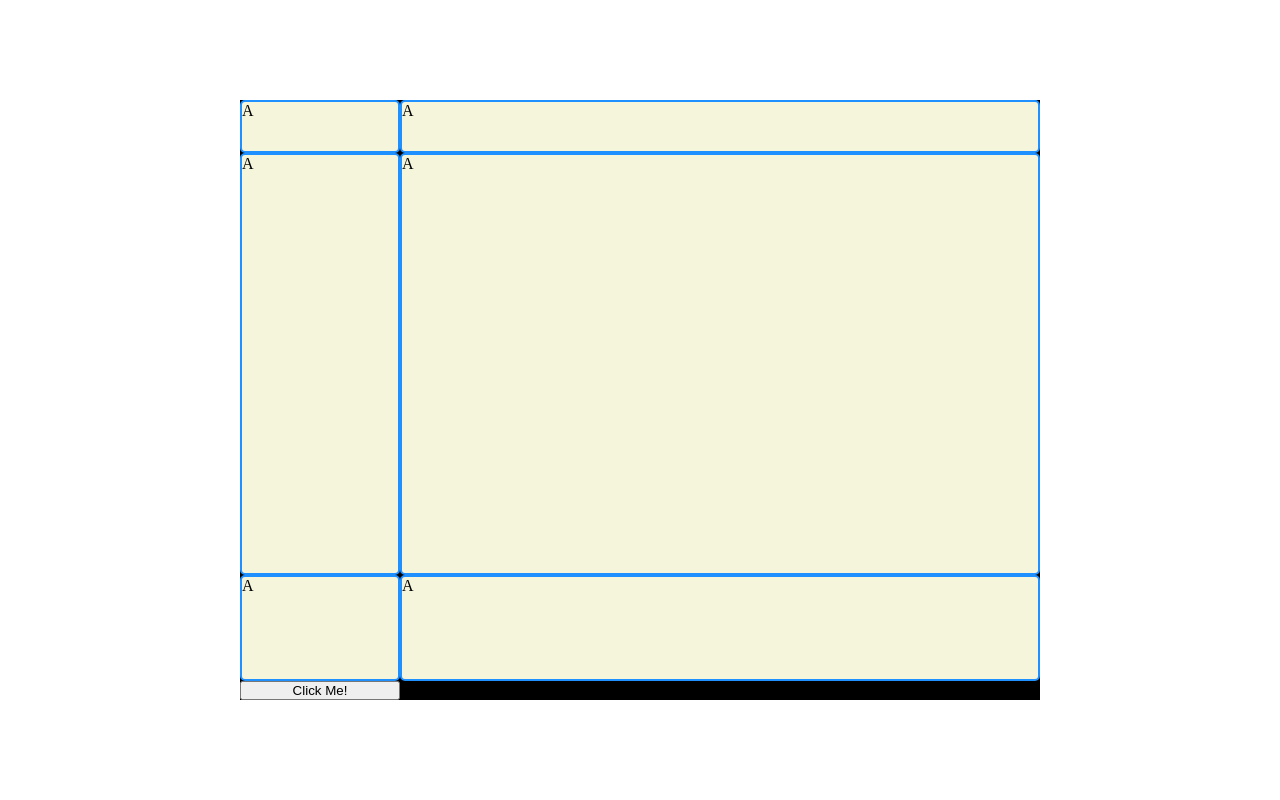
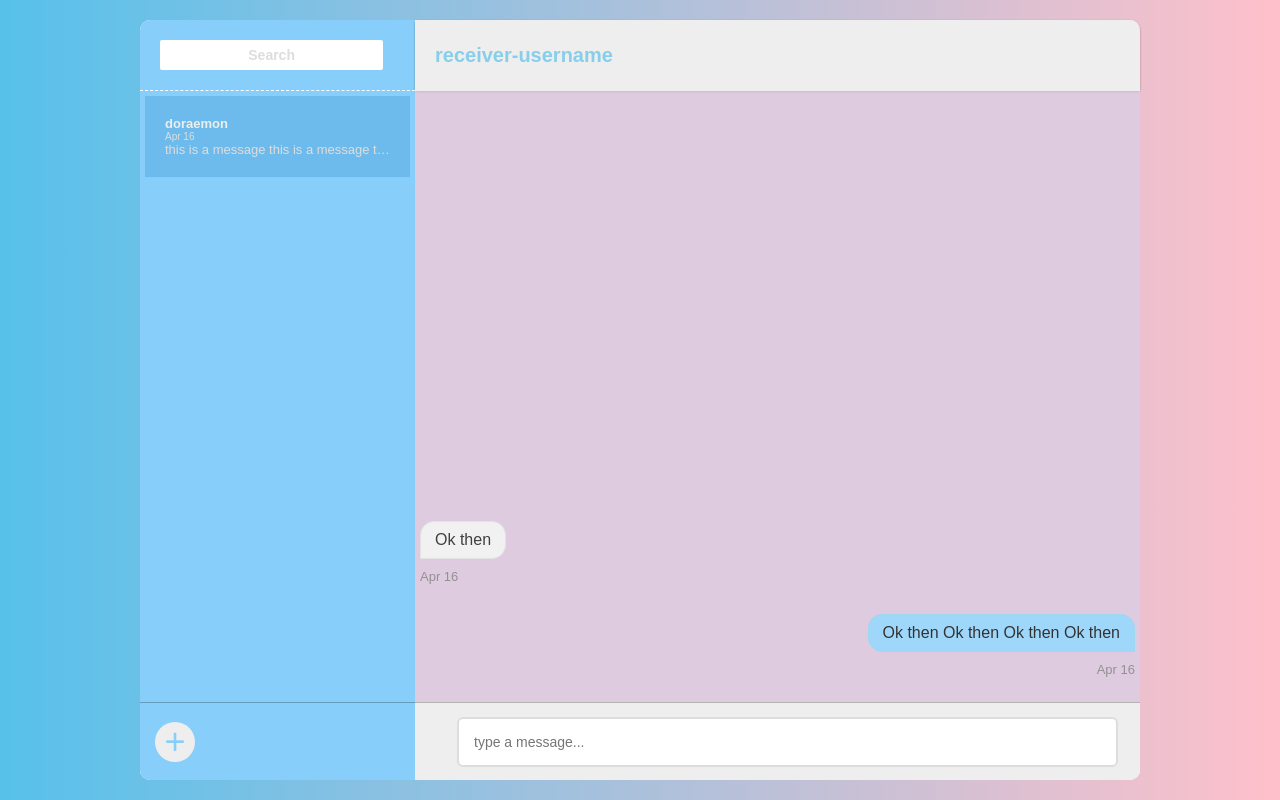
Before and after one commit to chy101010/PrivateChat, a website: page public/chat.html in a window 1280 px wide. Drawn offline with nearby package versions, Linux system fonts and the light colour scheme; no server answers.

Commit message:
lost track

```diff
--- a/public/chat.html
+++ b/public/chat.html
@@ -1,26 +1,43 @@
 <!DOCTYPE html>
 <html lang="en">
-
 <head>
-    <title>SimpleChat</title>
-    <meta charset="UTF-8" />
-    <meta name="viewport" content="width=device-width, initial-scale=1" />
-    <link rel="stylesheet" type="text/css" href="./style/chat.css" />
+    <meta charset="utf-8">
+    <link rel="stylesheet" type="text/css" media="screen" href="./style/chat.css">
+    <title>chat</title>
 </head>
-
 <body>
-
-    <div id="chat-containter">
-        <div class="box search-container">A</div>
-        <div class="box conversation-list">A</div>
-        <div class="box chat-title">A</div>
-        <div class="box message-list">A</div>
-        <div class="box find-section">A</div>
-        <div class="box input-section">A</div>
-        <button type="button" id = "lol">Click Me!</button>
+    <div id="chat-container">
+        <div id="search-container">
+            <input type="text" placeholder="Search" />
+        </div>
+        <div id="conversation-list">
+            <div class="conversation active">
+                <div class="title-text">doraemon</div>
+                <div class=created-date>Apr 16</div>
+                <div class="conversation-message">
+                    this is a message this is a message this is a message
+                </div>
+            </div>
+        </div>
+        <div id="new-message-container">
+            <a href="#">+</a>
+        </div>
+        <div id="chat-title">
+            <span id = "receiver-username">receiver-username</span>
+        </div>
+        <div id="chat-message-list">
+            <div class="message-row your-message">
+                <div class="message-text">Ok then Ok then Ok then Ok then</div>
+                <div class="message-time"> Apr 16</div>
+            </div>
+            <div class="message-row other-message">
+                <div class="message-text">Ok then</div>
+                <div class="message-time"> Apr 16</div>
+            </div>
+        </div>
+        <div id="chat-form">
+            <input type="text" placeholder="type a message..." maxlength="100"/>
+        </div>
     </div>
-    <script src="/socket.io/socket.io.js"></script>
-    <script src="script/chat.js"></script>
 </body>
-
 </html>
--- a/public/script/chat.js
+++ b/public/script/chat.js
@@ -6,8 +6,8 @@ const socket = io();
         window.location.href = "/login";
     });
 
-    socket.on('display-message', (msg) => {
-        console.log("msg");
+    socket.on('display-message', (msg, sender) => {
+        console.log(`Message: ${msg}, Sender:${sender}`);
     });
 
     document.getElementById("lol").addEventListener("click", () => {
--- a/public/style/chat.css
+++ b/public/style/chat.css
@@ -1,6 +1,7 @@
-* {
+*{
     margin: 0;
     padding: 0;
+    box-sizing: border-box;
 }
 
 html,
@@ -8,23 +9,248 @@ body {
     height: 100%;
 }
 
+html {
+    font-family: Arial, Helvetica, sans-serif;
+    background: linear-gradient(to right, #57c1eb 0%, pink 100%);
+    font-size: 10px;
+}
+
 body {
     display: grid;
     place-items: center;
 }
 
-#chat-containter{
+#chat-container {
     display: grid;
-    width: 800px;
-    height: 600px;
-    background-color: black;
-    grid-template-rows: 0.5fr 4fr 1fr;
-    grid-template-columns: 1fr 4fr;
+    grid:
+        "search-container chat-title" 71px
+        "conversation-list chat-message-list" 1fr
+        "new-message-container chat-form" 78px
+        / 275px 1fr;
+    min-width: 800px;
+    max-width: 1000px;
+    max-height: 800px;
+    width: 100%;
+    height: 95vh;
+    background: white;
+    border-radius: 10px;
 }
 
-.box {
-    background-color: beige;
+#search-container,
+#conversation-list,
+#new-message-container {
+    background: lightskyblue;
+}
+
+#conversation-list {
+    overflow: auto;
+    padding: 5px;
+}
+
+#search-container {
+    display: grid;
+    align-items: center;
+    padding: 0 20px;
+    grid-area: search-container;
+    border-radius: 10px 0 0 0;
+    border-bottom: 1px dashed white;
+}
+
+#search-container input{
+    outline: none;
+    font-weight: bold;
+    border-radius: 2px;
+    height: 30px;
+    width: 95%;
+    border: none;
+    font-size: 1.4rem;
+}
+
+#search-container :hover{
+    box-shadow: 0px 0px 20px pink;
+}
+
+
+
+#search-container input::placeholder {
+    color: #ddd;
+    font-weight: bold;
+    text-align: center;
+}
+
+#conversation-list {
+    grid-area: conversation-list;
+}
+
+.conversation {
+    color: #ddd;
+    grid-template-columns: 40px 1fr max-content;
+    grid-gap: 10px;
+    font-size: 1.3rem;
+    border-bottom: 1px solid skyblue;
+    padding: 20px 20px 20px 15px;
+}
+
+.conversation.active,
+.conversation:hover {
+    background: #6dbbec;
+}
+
+.conversation:hover {
+    cursor: pointer;
+}
+
+#chat-message-list {
+    grid-area: chat-message-list;
+    display: flex;
+    flex-direction: column-reverse;
+}
+
+.message-text {
+    padding: 9px 14px;
+    font-size: 1.6rem;
+    margin-bottom: 5px;
+    margin: 5px;
+}
+
+.message-time {
+    font-size: 1.3rem;
+    color: #777;
+    margin: 5px;
+}
+
+.message-row {
+    display: grid;
+    grid-template-columns: 70%;
+    margin-bottom: 20px;
+}
+
+.title-text {
+    font-weight: bold;
+    color: #eee;
+    padding-left: 5px;
+    white-space: nowrap;
+    overflow-x: hidden;
+    text-overflow: ellipsis;
+}
+
+.your-message {
+    justify-content: end;
+    justify-items: end;
+
+}
+
+.your-message .message-text {
+    background: lightskyblue;
     color: black;
-    border-radius: 5px;
-    border: 2px dodgerblue solid;
-  }
+    border: 1px solid skyblue;
+    border-radius: 14px 14px 0 14px;
+}
+
+.other-message {
+    justify-items: start;
+}
+
+.other-message .message-text {
+    background: #eee;
+    color: #111;
+    border: 1px solid #ddd;
+    border-radius: 14px 14px 14px 0 ;
+}
+
+.created-date {
+    color: #ddd;
+    font-size: 1rem;
+    padding-left: 5px;
+}
+
+.conversation-message {
+    grid-column: span 2x;
+    padding-left: 5px;
+    white-space: nowrap;
+    overflow-x: hidden;
+    text-overflow: ellipsis;
+}
+
+#new-message-container {
+    display: grid;
+    grid: 40px / 40px;
+    align-content: center;
+    grid-area: new-message-container;
+    border-top: 1px solid rgba(0, 0, 0, 0.25);
+    border-radius: 0 0 0 10px;
+    padding: 0 15px;
+}
+
+#new-message-container a {
+    display: grid;
+    place-content: center center;
+    background: #eee;
+    border-radius: 100%;
+    color: lightskyblue;
+    text-decoration: none;
+    font-size: 3.6rem;
+}
+
+#chat-title,
+#chat-form {
+    background: #eee;
+}
+
+#chat-title {
+    display: grid;
+    grid: 36px / 1fr 36px ;
+    align-content: center;
+    align-items: center;
+    grid-area: chat-title;
+    color: #87ceeb;
+    font-weight: bold;
+    font-size: 2.0rem;
+    border-radius: 0 10px 0 0;
+    box-shadow: 0 1px 3px -1px rgba(0, 0, 0, 0.75);
+    padding: 0 20px;
+}
+
+#chat-title img {
+    cursor: pointer;
+}
+
+#chat-message-list {
+    grid-area: chat-message-list;
+    overflow: auto;
+    background:thistle;
+    opacity: 0.8;
+}
+
+#chat-form {
+    display: grid;
+    grid: 51px / 1fr;
+    align-content: center;
+    align-items: center;
+    grid-area: chat-form;
+    border-radius: 0 0 10px 0;
+    border-top: 1px solid rgba(0, 0, 0, 0.25);
+    padding-left: 42px;
+    padding-right: 22px;
+}
+
+#chat-form input {
+    outline: none;
+    padding: 15px;
+    border: 2px solid #ddd;
+    color: #330;
+    border-radius: 6px;
+    font-size: 1.4rem;
+
+}
+
+::-webkit-scrollbar {
+    width: 10px;
+}
+
+::-webkit-scrollbar-thumb {
+    height: 10px;
+    border-radius: 20px;
+    box-shadow: inset 0 0 10px white;
+    background-color: transparent;
+}
--- a/server.js
+++ b/server.js
@@ -48,7 +48,6 @@ app.get('/chat', (req, res) => {
 })
 
 
-
 // Create HTTP server
 const server = http.createServer(app);
 // Intergrating socket connection
```
Also changed, not shown: Utils/socket.js (+18 -11 lines).
